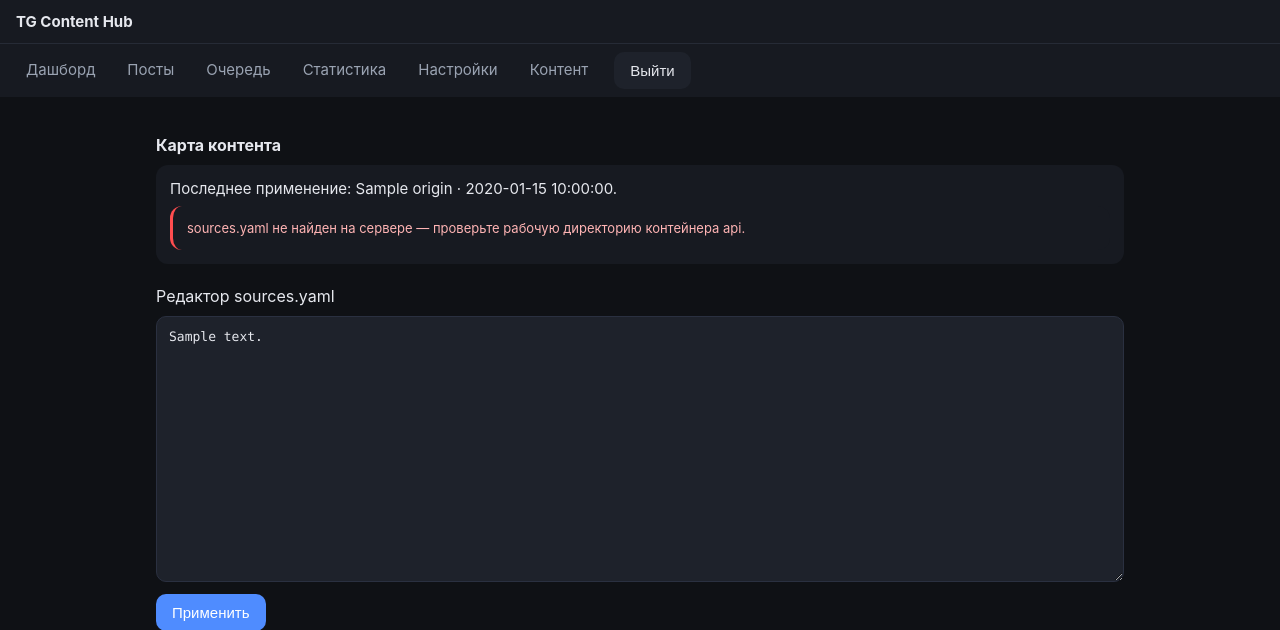
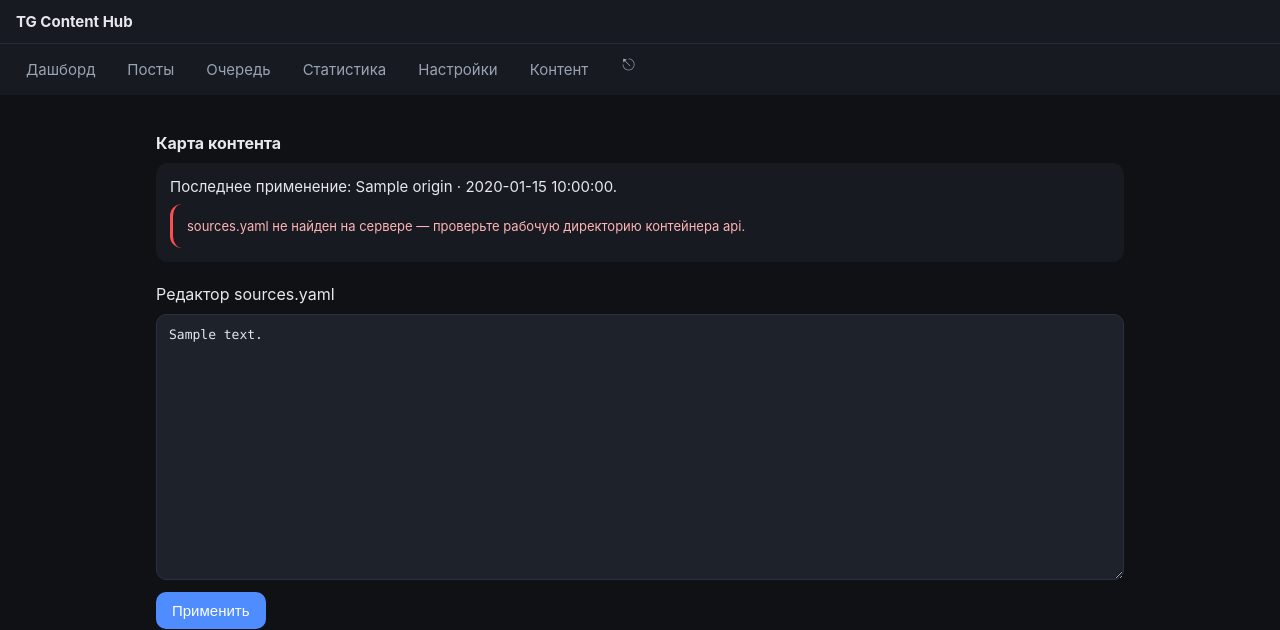
Before and after one commit to vothury/tg-content-hub, a FastAPI app: template app/web/templates/content.html in a window 1280 px wide. Shown: the top 630 px of the page. Run offline with FastAPI, Linux system fonts and the light colour scheme; the template is opened without the code that fills it: most values are stand-ins (such as "Sample title", 1, 10 or a date in 2020); data that the repository does not hold is empty.

Commit message:
ui: tappable status badge with problems list; subtle logout icon

```diff
--- a/app/web/static/app.css
+++ b/app/web/static/app.css
@@ -140,3 +140,16 @@ textarea { width: 100%; padding: 12px; border-radius: 10px; border: 1px solid #2
   .backdrop{display:none;position:fixed;inset:0;background:rgba(0,0,0,.45);z-index:28;}
   body.menu-open .backdrop{display:block;}
 }
+
+/* бейдж: раскрытие списка проблем по тапу */
+.mon{cursor:pointer;}
+.monpanel{display:none;position:fixed;top:57px;left:8px;right:8px;z-index:40;background:var(--panel);
+  border:1px solid #2a3040;border-radius:10px;padding:12px;font-size:13px;color:var(--text);
+  white-space:pre-line;box-shadow:0 8px 24px rgba(0,0,0,.4);}
+/* неброский выход */
+.menu-logout{padding:0;border-top:1px solid #262b36;}
+.menu-logout-btn{display:block;width:100%;text-align:left;background:none;border:none;color:var(--muted);
+  padding:14px 16px;font-size:15px;cursor:pointer;}
+.menu-logout-btn.armed{color:#ff9c9c;}
+.nav-logout-btn{background:none;border:none;color:var(--muted);font-size:16px;cursor:pointer;padding:4px 8px;}
+.nav-logout-btn.armed{color:#ff9c9c;font-size:13px;}
--- a/app/web/templates/base.html
+++ b/app/web/templates/base.html
@@ -20,6 +20,7 @@
     <button class="burger" type="button" onclick="document.body.classList.toggle('menu-open')">☰</button>
   </div>
 
+  <div id="monPanel" class="monpanel"></div>
   <div class="backdrop" onclick="document.body.classList.remove('menu-open')"></div>
 
   <nav class="menu">
@@ -31,7 +32,7 @@
     <a href="/content" class="{{ 'active' if active == 'content' else '' }}">Контент</a>
     <form method="post" action="/logout" class="menu-logout">
       <input type="hidden" name="csrf_token" value="{{ csrf_token }}">
-      <button class="btn danger js-logout" type="submit">Выйти</button>
+      <button class="menu-logout-btn js-logout" type="submit">⎋ Выйти</button>
     </form>
   </nav>
 
@@ -44,7 +45,7 @@
     <a href="/content" class="{{ 'active' if active == 'content' else '' }}">Контент</a>
     <form method="post" action="/logout" class="navlogout">
       <input type="hidden" name="csrf_token" value="{{ csrf_token }}">
-      <button class="btn ghost js-logout" type="submit">Выйти</button>
+      <button class="nav-logout-btn js-logout" type="submit" title="Выйти">⎋</button>
     </form>
   </nav>
 
@@ -52,17 +53,25 @@
     {% block content %}{% endblock %}
   </main>
 <script>
+var MON=null,MONH='';
 function mon(){fetch('/api/status').then(function(r){return r.ok?r.json():null;}).then(function(d){
-  var el=document.getElementById('mon');if(!el||!d)return;
-  var t=new Date(d.checked_at);var hh=('0'+t.getHours()).slice(-2)+':'+('0'+t.getMinutes()).slice(-2);
-  if(d.ok){el.textContent='🟢 OK ('+hh+')';el.className='mon ok';el.title='Проверено в '+hh;}
-  else{el.textContent='🔴 '+d.problems.length+' ('+hh+')';el.className='mon bad';el.title=d.problems.join('\n');}
+  var el=document.getElementById('mon');if(!el||!d)return;MON=d;
+  var t=new Date(d.checked_at);MONH=('0'+t.getHours()).slice(-2)+':'+('0'+t.getMinutes()).slice(-2);
+  if(d.ok){el.textContent='🟢 OK ('+MONH+')';el.className='mon ok';}
+  else{el.textContent='🔴 '+d.problems.length+' ('+MONH+')';el.className='mon bad';}
 }).catch(function(){});}
 mon();setInterval(mon,60000);
+document.getElementById('mon').addEventListener('click',function(){
+  var p=document.getElementById('monPanel');if(!MON)return;
+  if(p.style.display==='block'){p.style.display='none';return;}
+  p.textContent=MON.ok?('Все процессы в норме.\nПроверено в '+MONH):('Проблемы ('+MON.problems.length+'):\n• '+MON.problems.join('\n• ')+'\nПроверено в '+MONH);
+  p.style.display='block';
+});
 document.querySelectorAll('.js-logout').forEach(function(b){
+  var orig=b.textContent;
   b.addEventListener('click',function(e){
-    if(!b.dataset.armed){e.preventDefault();b.dataset.armed='1';b.textContent='Точно выйти?';
-      setTimeout(function(){delete b.dataset.armed;b.textContent='Выйти';},3000);}
+    if(!b.dataset.armed){e.preventDefault();b.dataset.armed='1';b.textContent='Точно выйти?';b.classList.add('armed');
+      setTimeout(function(){delete b.dataset.armed;b.textContent=orig;b.classList.remove('armed');},3000);}
   });
 });
 </script>
```
